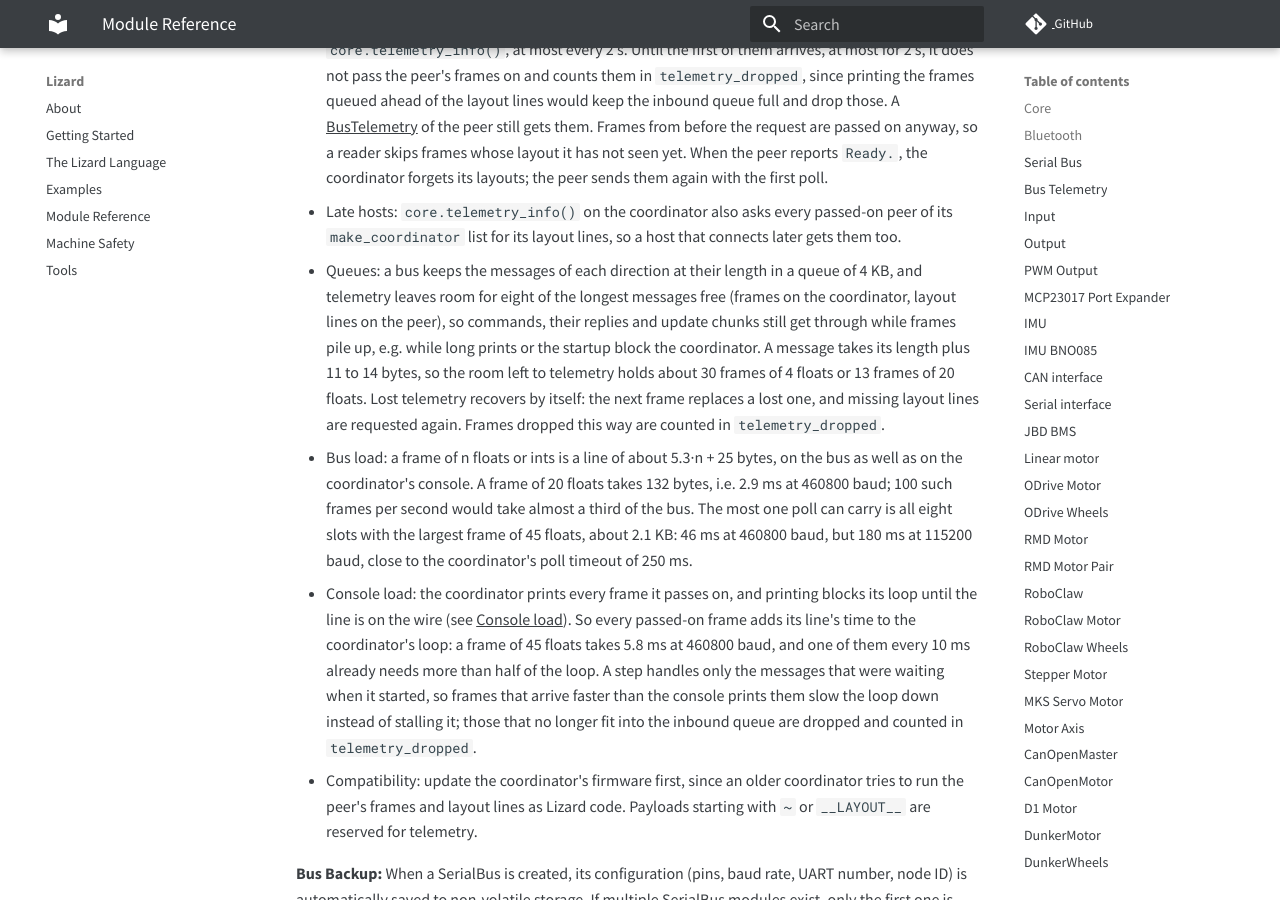
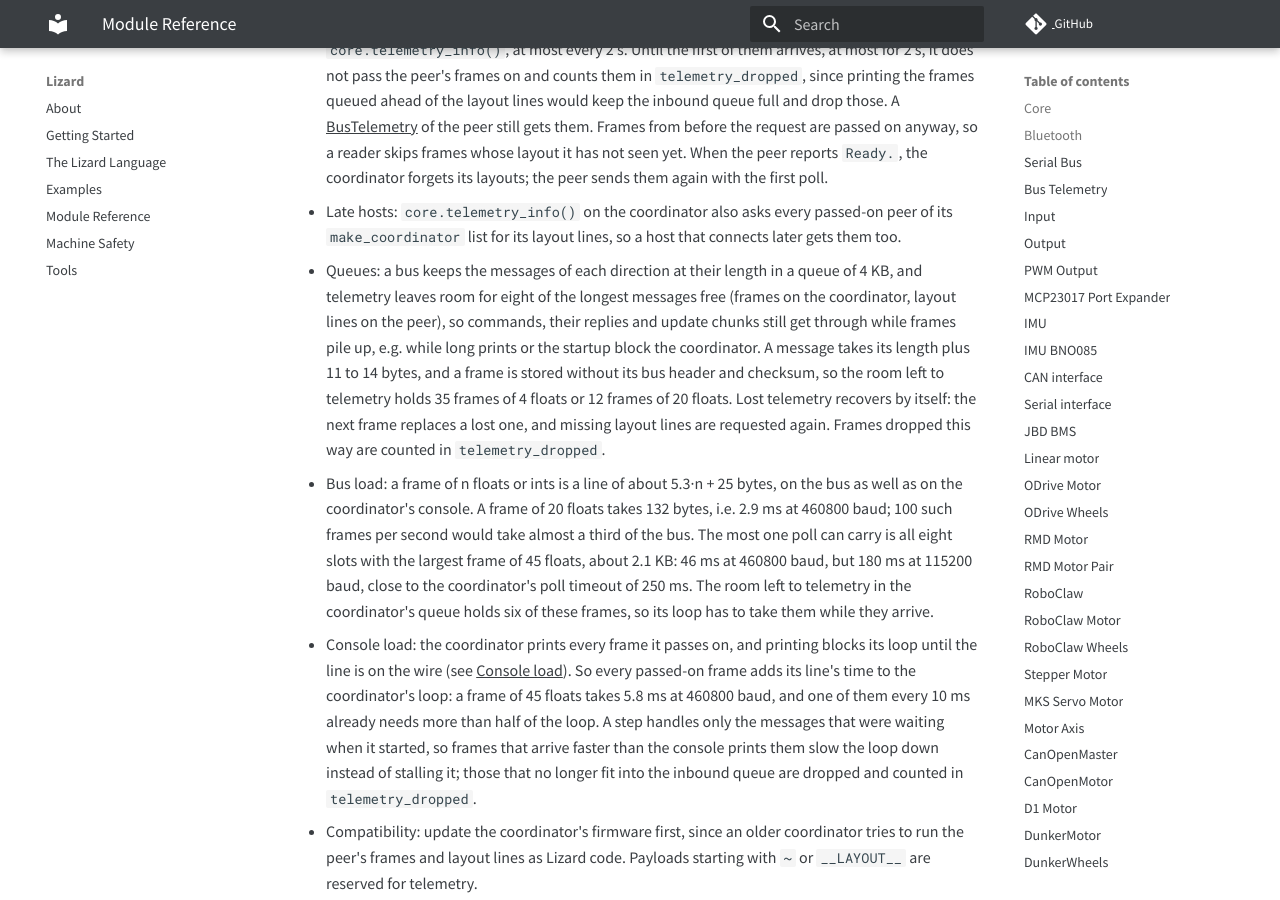
Before and after one commit to zauberzeug/lizard, an MkDocs documentation site: the page built from docs/module_reference.md, in a window 1280 px wide and 900 px high, scrolled down 9193 px. Built offline with MkDocs 1.6.1 and Material for MkDocs 9.7.7, drawn with Linux system fonts in a browser that asks for light colours; comment, search, counter and statistics services are not loaded.

Commit message:
Keep the reserve of a ring buffer for eight messages also behind the wrap, and report dropped output once it fits
Found in a review: a no-split ring buffer can leave up to one longest item unused when it wraps, so the reserve of eight longest messages held only seven; it now holds one more. A peer reported its dropped console lines as soon as a message without payload fitted, so the warning itself was often dropped and the count started over; it now waits until a full message fits. The docs give the room left to telemetry for frames as stored, without their bus header and checksum, and say that a full poll of the largest frames does not fit it.

```diff
--- a/docs/module_reference.md
+++ b/docs/module_reference.md
@@ -274,13 +274,14 @@ Malformed frames and layout lines of passed-on or mirrored peers, e.g. no valid
   When the peer reports `Ready.`, the coordinator forgets its layouts; the peer sends them again with the first poll.
 - Late hosts: `core.telemetry_info()` on the coordinator also asks every passed-on peer of its `make_coordinator` list for its layout lines, so a host that connects later gets them too.
 - Queues: a bus keeps the messages of each direction at their length in a queue of 4 KB, and telemetry leaves room for eight of the longest messages free (frames on the coordinator, layout lines on the peer), so commands, their replies and update chunks still get through while frames pile up, e.g. while long prints or the startup block the coordinator.
-  A message takes its length plus 11 to 14 bytes, so the room left to telemetry holds about 30 frames of 4 floats or 13 frames of 20 floats.
+  A message takes its length plus 11 to 14 bytes, and a frame is stored without its bus header and checksum, so the room left to telemetry holds 35 frames of 4 floats or 12 frames of 20 floats.
   Lost telemetry recovers by itself: the next frame replaces a lost one, and missing layout lines are requested again.
   Frames dropped this way are counted in `telemetry_dropped`.
 - Bus load: a frame of n floats or ints is a line of about 5.3·n + 25 bytes, on the bus as well as on the coordinator's console.
   A frame of 20 floats takes 132 bytes, i.e. 2.9 ms at 460800 baud; 100 such frames per second would take almost a third of the bus.
   The most one poll can carry is all eight slots with the largest frame of 45 floats, about 2.1 KB:
   46 ms at 460800 baud, but 180 ms at 115200 baud, close to the coordinator's poll timeout of 250 ms.
+  The room left to telemetry in the coordinator's queue holds six of these frames, so its loop has to take them while they arrive.
 - Console load: the coordinator prints every frame it passes on, and printing blocks its loop until the line is on the wire (see [Console load](#core)).
   So every passed-on frame adds its line's time to the coordinator's loop: a frame of 45 floats takes 5.8 ms at 460800 baud, and one of them every 10 ms already needs more than half of the loop.
   A step handles only the messages that were waiting when it started, so frames that arrive faster than the console prints them slow the loop down instead of stalling it; those that no longer fit into the inbound queue are dropped and counted in `telemetry_dropped`.
```
Also changed, not shown: 1 other file.
